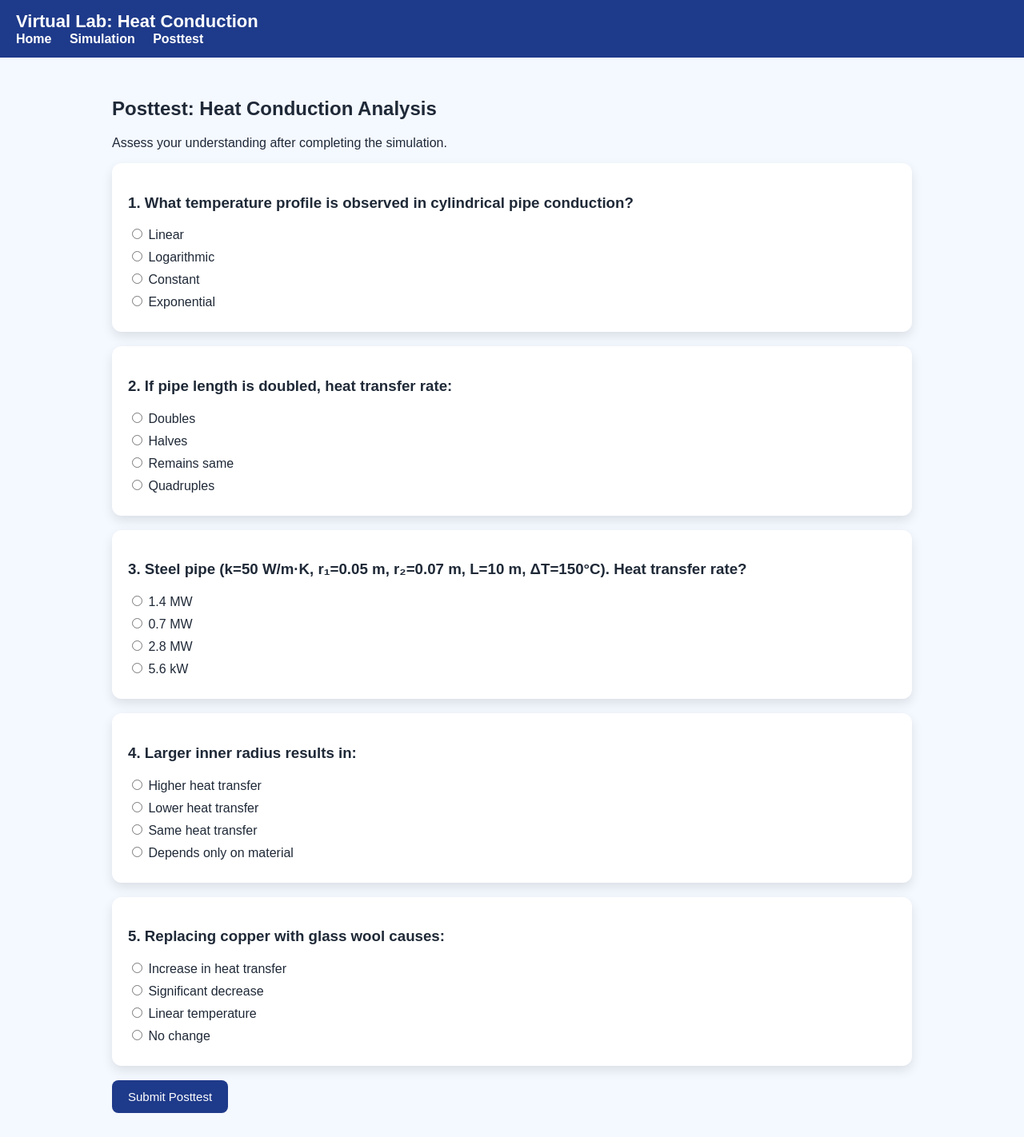
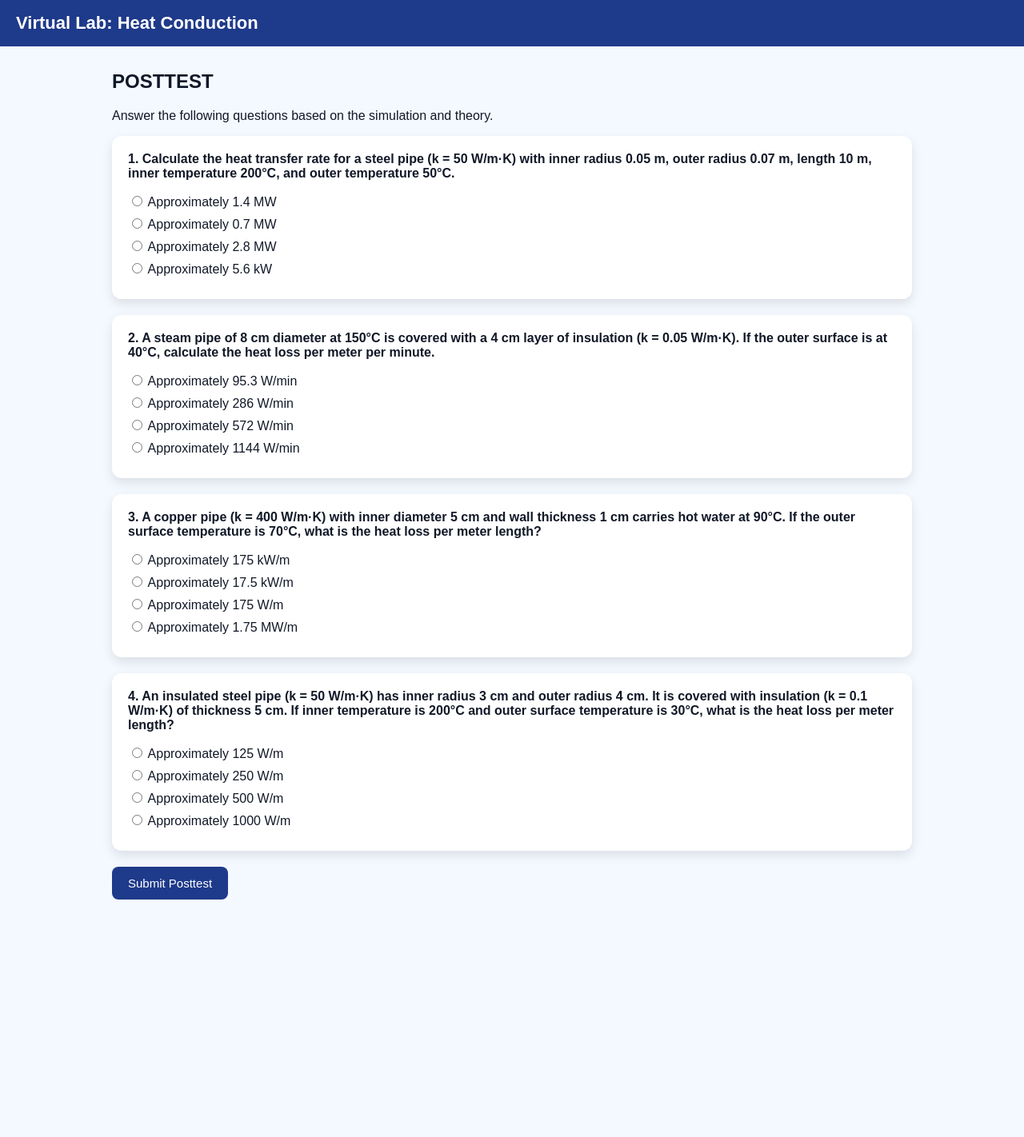
Before and after one commit to optimus-prime559/LAUC-project-final, a plain HTML site: page posttest.html in a window 1280 px wide. Shown: the whole page at 80% size. After the commit the page ends 1155 px from the top, so only its background shows below. Drawn offline with Linux system fonts and the light colour scheme.

Commit message:
Update posttest.html

```diff
--- a/posttest.html
+++ b/posttest.html
@@ -10,20 +10,17 @@ body{
     margin:0;
     font-family: Arial, Helvetica, sans-serif;
     background:#f4f8ff;
-    color:#1f2937;
+    color:#111827;
 }
 
 header{
     background:#1e3a8a;
     color:white;
-    padding:14px 20px;
+    padding:16px 20px;
 }
-header h1{margin:0;font-size:22px;}
-nav a{
-    color:white;
-    margin-right:18px;
-    text-decoration:none;
-    font-weight:600;
+header h1{
+    margin:0;
+    font-size:22px;
 }
 
 .container{
@@ -32,16 +29,29 @@ nav a{
     padding:30px 20px;
 }
 
+h2{
+    margin-top:0;
+}
+
+/* QUESTION BOX */
 .question{
-    background:#ffffff;
+    background:white;
     padding:20px;
     border-radius:12px;
-    margin-bottom:18px;
+    margin-bottom:20px;
     box-shadow:0 6px 14px rgba(0,0,0,0.1);
 }
 
-.option{margin:8px 0;}
+.question h3{
+    margin-top:0;
+    font-size:16px;
+}
 
+.option{
+    margin:8px 0;
+}
+
+/* BUTTON */
 button{
     background:#1e3a8a;
     color:white;
@@ -51,9 +61,15 @@ button{
     font-size:15px;
     cursor:pointer;
 }
-button:hover{background:#2563eb;}
+button:hover{
+    background:#2563eb;
+}
 
-.results{display:none;margin-top:30px;}
+/* RESULTS */
+.results{
+    display:none;
+    margin-top:30px;
+}
 
 .score-box{
     background:white;
@@ -102,108 +118,122 @@ button:hover{background:#2563eb;}
 
 <header>
     <h1>Virtual Lab: Heat Conduction</h1>
-    <nav>
-        <a href="index.html">Home</a>
-        <a href="simulation.html">Simulation</a>
-        <a href="posttest.html">Posttest</a>
-    </nav>
 </header>
 
 <div class="container">
-<h2>Posttest: Heat Conduction Analysis</h2>
-<p>Assess your understanding after completing the simulation.</p>
+
+<h2>POSTTEST</h2>
+<p>Answer the following questions based on the simulation and theory.</p>
 
 <form id="quiz">
 
 <!-- Q1 -->
 <div class="question">
-<h3>1. What temperature profile is observed in cylindrical pipe conduction?</h3>
-<div class="option"><input type="radio" name="q1" value="A"> Linear</div>
-<div class="option"><input type="radio" name="q1" value="B"> Logarithmic</div>
-<div class="option"><input type="radio" name="q1" value="C"> Constant</div>
-<div class="option"><input type="radio" name="q1" value="D"> Exponential</div>
+<h3>
+1. Calculate the heat transfer rate for a steel pipe (k = 50 W/m·K) with inner radius 0.05 m,
+outer radius 0.07 m, length 10 m, inner temperature 200°C, and outer temperature 50°C.
+</h3>
+<div class="option"><input type="radio" name="q1" value="A"> Approximately 1.4 MW</div>
+<div class="option"><input type="radio" name="q1" value="B"> Approximately 0.7 MW</div>
+<div class="option"><input type="radio" name="q1" value="C"> Approximately 2.8 MW</div>
+<div class="option"><input type="radio" name="q1" value="D"> Approximately 5.6 kW</div>
 </div>
 
 <!-- Q2 -->
 <div class="question">
-<h3>2. If pipe length is doubled, heat transfer rate:</h3>
-<div class="option"><input type="radio" name="q2" value="A"> Doubles</div>
-<div class="option"><input type="radio" name="q2" value="B"> Halves</div>
-<div class="option"><input type="radio" name="q2" value="C"> Remains same</div>
-<div class="option"><input type="radio" name="q2" value="D"> Quadruples</div>
+<h3>
+2. A steam pipe of 8 cm diameter at 150°C is covered with a 4 cm layer of insulation (k = 0.05 W/m·K).
+If the outer surface is at 40°C, calculate the heat loss per meter per minute.
+</h3>
+<div class="option"><input type="radio" name="q2" value="A"> Approximately 95.3 W/min</div>
+<div class="option"><input type="radio" name="q2" value="B"> Approximately 286 W/min</div>
+<div class="option"><input type="radio" name="q2" value="C"> Approximately 572 W/min</div>
+<div class="option"><input type="radio" name="q2" value="D"> Approximately 1144 W/min</div>
 </div>
 
 <!-- Q3 -->
 <div class="question">
-<h3>3. Steel pipe (k=50 W/m·K, r₁=0.05 m, r₂=0.07 m, L=10 m, ΔT=150°C). Heat transfer rate?</h3>
-<div class="option"><input type="radio" name="q3" value="A"> 1.4 MW</div>
-<div class="option"><input type="radio" name="q3" value="B"> 0.7 MW</div>
-<div class="option"><input type="radio" name="q3" value="C"> 2.8 MW</div>
-<div class="option"><input type="radio" name="q3" value="D"> 5.6 kW</div>
+<h3>
+3. A copper pipe (k = 400 W/m·K) with inner diameter 5 cm and wall thickness 1 cm
+carries hot water at 90°C. If the outer surface temperature is 70°C, what is the heat loss per meter length?
+</h3>
+<div class="option"><input type="radio" name="q3" value="A"> Approximately 175 kW/m</div>
+<div class="option"><input type="radio" name="q3" value="B"> Approximately 17.5 kW/m</div>
+<div class="option"><input type="radio" name="q3" value="C"> Approximately 175 W/m</div>
+<div class="option"><input type="radio" name="q3" value="D"> Approximately 1.75 MW/m</div>
 </div>
 
 <!-- Q4 -->
 <div class="question">
-<h3>4. Larger inner radius results in:</h3>
-<div class="option"><input type="radio" name="q4" value="A"> Higher heat transfer</div>
-<div class="option"><input type="radio" name="q4" value="B"> Lower heat transfer</div>
-<div class="option"><input type="radio" name="q4" value="C"> Same heat transfer</div>
-<div class="option"><input type="radio" name="q4" value="D"> Depends only on material</div>
-</div>
-
-<!-- Q5 -->
-<div class="question">
-<h3>5. Replacing copper with glass wool causes:</h3>
-<div class="option"><input type="radio" name="q5" value="A"> Increase in heat transfer</div>
-<div class="option"><input type="radio" name="q5" value="B"> Significant decrease</div>
-<div class="option"><input type="radio" name="q5" value="C"> Linear temperature</div>
-<div class="option"><input type="radio" name="q5" value="D"> No change</div>
+<h3>
+4. An insulated steel pipe (k = 50 W/m·K) has inner radius 3 cm and outer radius 4 cm.
+It is covered with insulation (k = 0.1 W/m·K) of thickness 5 cm.
+If inner temperature is 200°C and outer surface temperature is 30°C, what is the heat loss per meter length?
+</h3>
+<div class="option"><input type="radio" name="q4" value="A"> Approximately 125 W/m</div>
+<div class="option"><input type="radio" name="q4" value="B"> Approximately 250 W/m</div>
+<div class="option"><input type="radio" name="q4" value="C"> Approximately 500 W/m</div>
+<div class="option"><input type="radio" name="q4" value="D"> Approximately 1000 W/m</div>
 </div>
 
 <button type="button" onclick="submitQuiz()">Submit Posttest</button>
 </form>
 
+<!-- RESULTS -->
 <div class="results" id="results">
+
 <div class="score-box">
-<h3>Posttest Results</h3>
-<div class="score" id="score"></div>
+    <h3>Posttest Results</h3>
+    <div class="score" id="score"></div>
 </div>
+
 <div id="details"></div>
 
 <div class="recommend">
-<b>Recommendation:</b> Review Theory and re-run simulation if score is below 70%.
+<b>Learning Recommendation:</b><br>
+Revise numerical problems on cylindrical heat conduction and re-run the simulation for clarity.
 </div>
 
 <button onclick="location.reload()">Retake Posttest</button>
 </div>
+
 </div>
 
 <script>
-const answers={q1:"B",q2:"A",q3:"A",q4:"A",q5:"B"};
+const answers = {
+    q1:"A",
+    q2:"B",
+    q3:"B",
+    q4:"B"
+};
 
-const explanations={
-q1:"Cylindrical heat conduction results in logarithmic temperature distribution.",
-q2:"From Q ∝ L, doubling length doubles heat transfer.",
-q3:"Using Q = 2πkLΔT / ln(r₂/r₁) ≈ 1.4 MW.",
-q4:"Larger radius increases heat transfer area and lowers resistance.",
-q5:"Glass wool has very low thermal conductivity."
+const explanations = {
+    q1:"Using Q = 2πkL(T₁−T₂)/ln(r₂/r₁), the heat transfer rate comes out to approximately 1.4 MW.",
+    q2:"Including insulation resistance gives heat loss ≈ 286 W per minute.",
+    q3:"Substituting values in cylindrical conduction formula gives ≈ 17.5 kW/m.",
+    q4:"Total thermal resistance of steel + insulation gives heat loss ≈ 250 W/m."
 };
 
 function submitQuiz(){
-let score=0, details="";
-for(let i=1;i<=5;i++){
-    let q="q"+i;
-    let sel=document.querySelector(`input[name="${q}"]:checked`);
-    if(sel && sel.value===answers[q]){
-        score++;
-        details+=`<div class="correct"><b>Q${i}: Correct</b><br>${explanations[q]}</div>`;
-    }else{
-        details+=`<div class="incorrect"><b>Q${i}: Incorrect</b><br>${explanations[q]}</div>`;
+    let score = 0;
+    let total = 4;
+    let detailsHTML = "";
+
+    for(let i=1;i<=4;i++){
+        let q = "q"+i;
+        let selected = document.querySelector(`input[name="${q}"]:checked`);
+        if(selected && selected.value === answers[q]){
+            score++;
+            detailsHTML += `<div class="correct"><b>Q${i}: Correct</b><br>${explanations[q]}</div>`;
+        }else{
+            detailsHTML += `<div class="incorrect"><b>Q${i}: Incorrect</b><br><b>Correct Answer:</b> ${answers[q]}<br>${explanations[q]}</div>`;
+        }
     }
-}
-document.getElementById("score").innerText=`${Math.round(score/5*100)}%`;
-document.getElementById("details").innerHTML=details;
-document.getElementById("results").style.display="block";
+
+    document.getElementById("score").innerText = `${Math.round(score/total*100)}% Score`;
+    document.getElementById("details").innerHTML = detailsHTML;
+    document.getElementById("results").style.display = "block";
+    window.scrollTo(0,document.body.scrollHeight);
 }
 </script>
 
```
